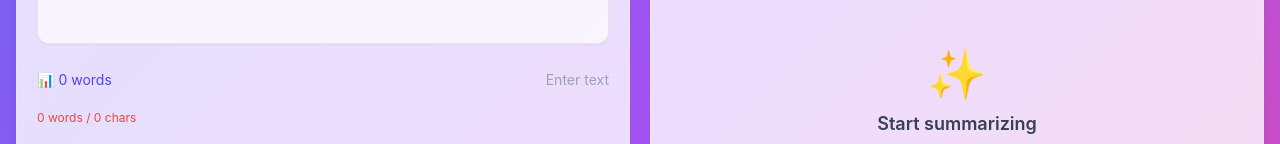
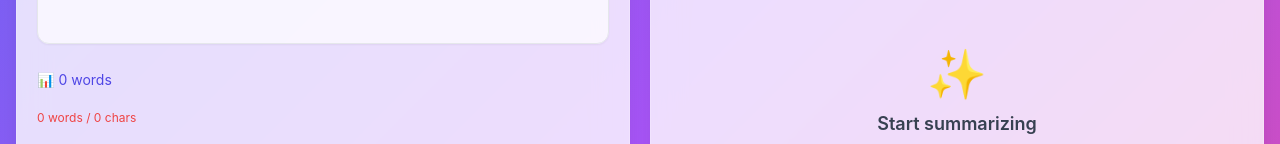
Before and after one commit to techkrishnendu29/aitextsummary, a React (Vite) app: page / in a window 1280 px wide. Shown: the part 501-645 px from the top of the page. Built offline with nearby package versions, Linux system fonts and the light colour scheme; the HTML template or start-up script is replaced by a standard one.

Commit message:
Update InputSection.jsx

```diff
--- a/src/components/InputSection.jsx
+++ b/src/components/InputSection.jsx
@@ -160,9 +160,6 @@ export default function InputSection({
       {/* Stats */}
       <div className="flex justify-between text-sm">
         <span className="text-indigo-600">📊 {wordCount} words</span>
-        <span className="text-gray-400">
-          {value.length > 0 ? `${Math.ceil(value.length / 4.7)} min read` : 'Enter text'}
-        </span>
       </div>
 
       {/* Validation */}
```
